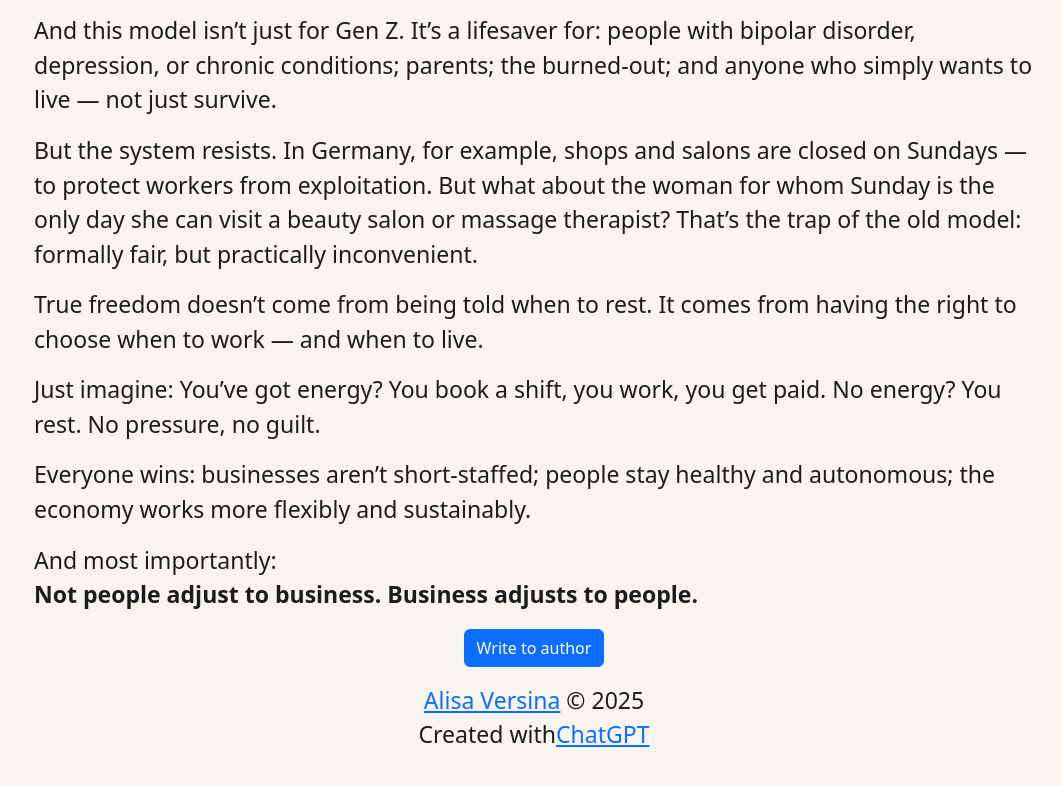
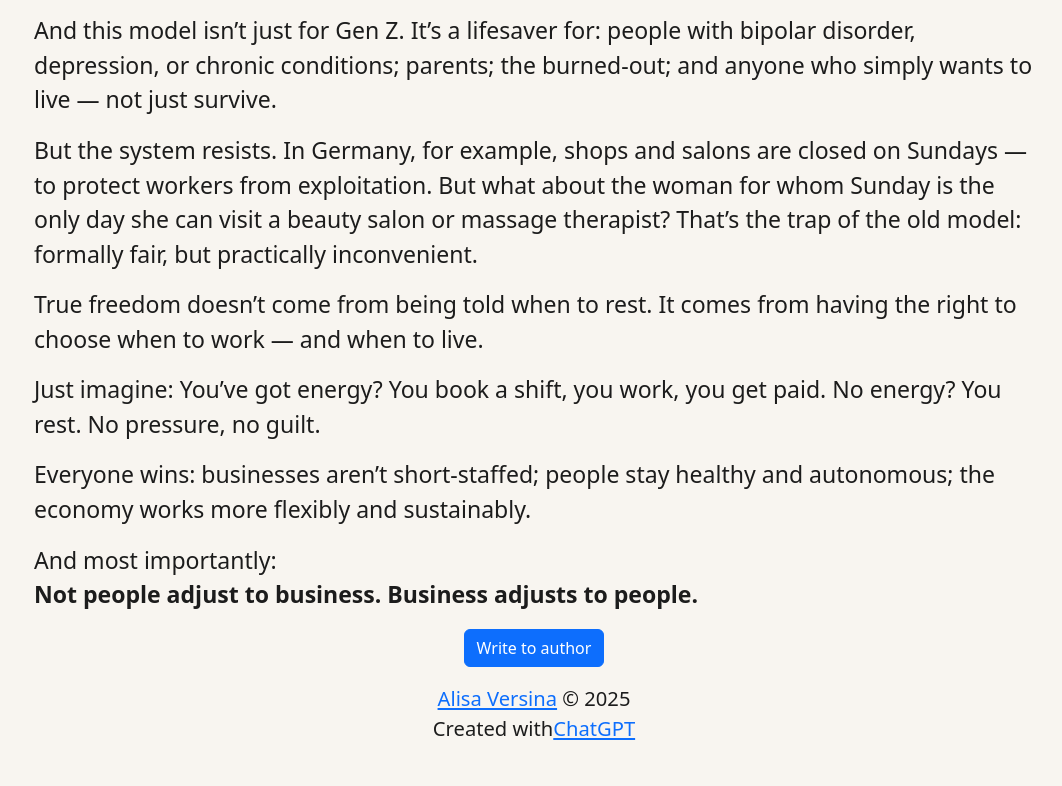
Before and after one commit to alisaversina/workingmodel, a plain HTML site: page index.html in a window 1280 px wide. Shown: the part 1667-2453 px from the top of the page, without its empty margins (106-1168 px from the left). Drawn offline with nearby package versions, Linux system fonts and the light colour scheme.

Commit message:
Update index.html

```diff
--- a/index.html
+++ b/index.html
@@ -58,7 +58,7 @@
     <p>Everyone wins: businesses aren’t short-staffed; people stay healthy and autonomous; the economy works more flexibly and sustainably.</p>
     <p>And most importantly:<br><strong>Not people adjust to business. Business adjusts to people.</strong></p>
     <p class="text-center"><a href="mailto:aliceversina@gmail.com" title="Write to author" class="btn btn-primary">Write to author</a></p>
-    <p class="text-center"><a href="https://alisaversina.github.io/goldmine/" title="Alisa Versina">Alisa Versina</a> © 2025<br>Created with<a href="https://openai.com" title="ChatGPT">ChatGPT</a></p>
+    <p class="text-center small"><a href="https://alisaversina.github.io/goldmine/" title="Alisa Versina">Alisa Versina</a> © 2025<br>Created with<a href="https://openai.com" title="ChatGPT">ChatGPT</a></p>
   </div>
 </body>
 </html>
```
